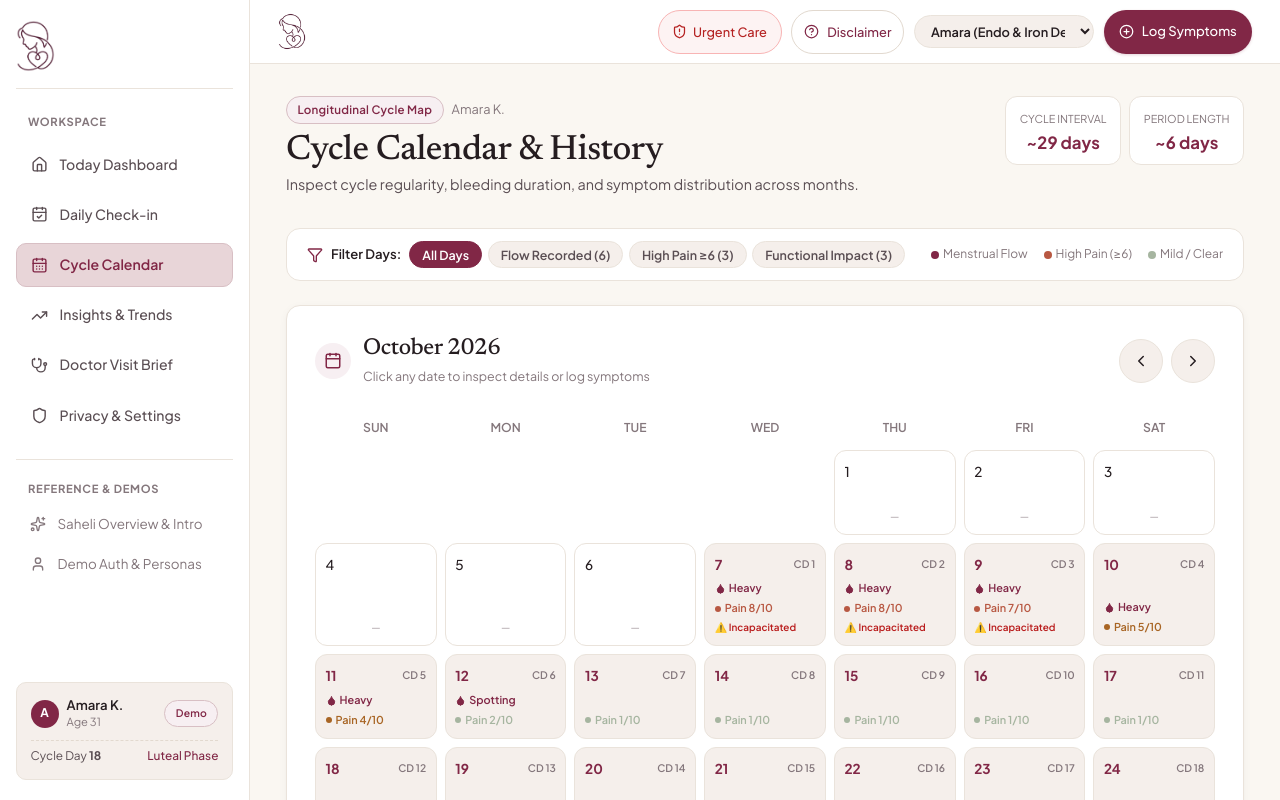
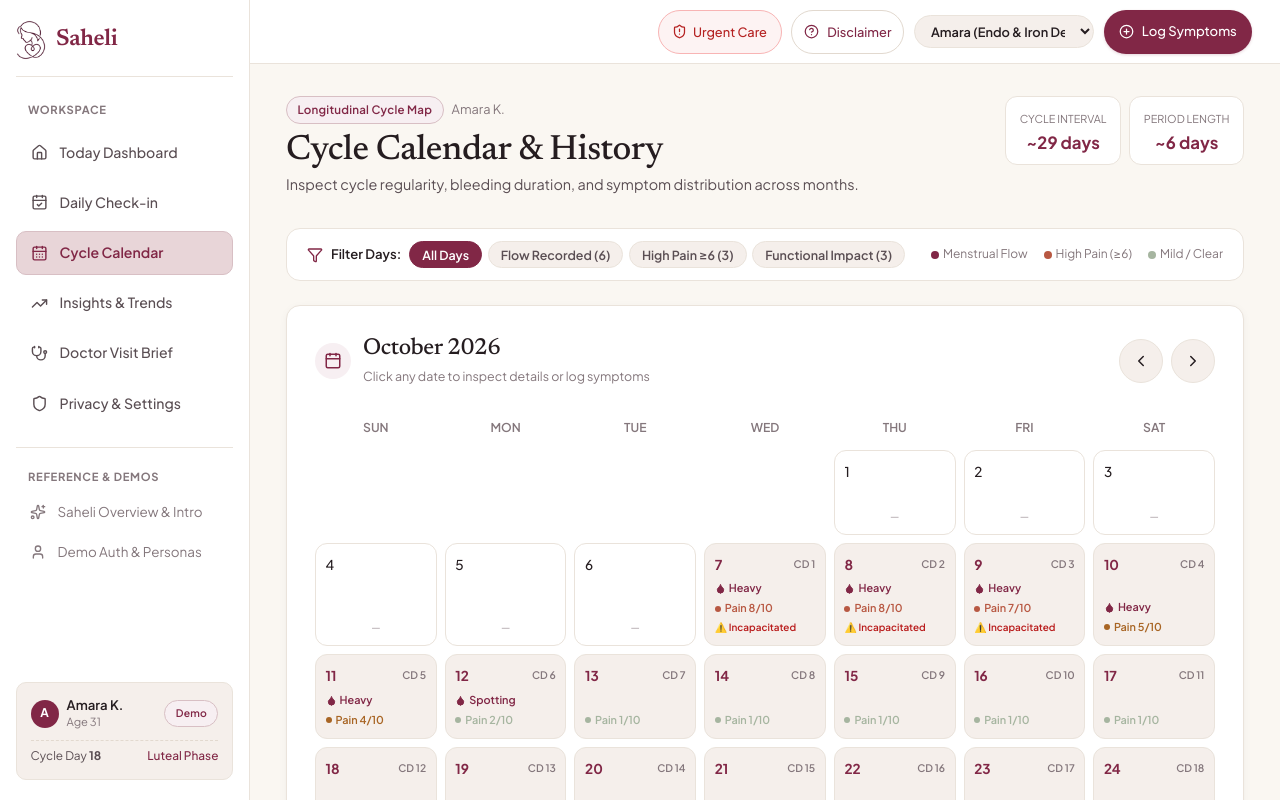
Before and after one commit to gaurisul/saheli-womens-health, a React (Vite) app: page /calendar in a window 1280 px wide. Shown: the top 800 px of the page. Built offline with nearby package versions, Linux system fonts and the light colour scheme.

Commit message:
change in saheli name

```diff
--- /dev/null
+++ b/src/components/common/BrandLogo.jsx
@@ -0,0 +1,115 @@
+import React from 'react';
+import { Link } from 'react-router-dom';
+
+/**
+ * Reusable BrandLogo component for Saheli.
+ * Displays the existing Saheli logo and "Saheli" brand name beside it
+ * using the warm ivory, burgundy, and blush-pink design system with editorial serif typography.
+ */
+export default function BrandLogo({
+  to = '/',
+  size = 'md',
+  showText = true,
+  imgHeight,
+  fontSize,
+  gap,
+  className = '',
+  style = {},
+  imgStyle = {},
+  textStyle = {},
+  onClick,
+  alt = 'Saheli logo',
+  ...rest
+}) {
+  // Preset sizes matching Saheli design tokens & responsive contexts
+  const sizeMap = {
+    sm: {
+      height: 32,
+      fontSize: '1.25rem',
+      gap: '0.5rem',
+    },
+    md: {
+      height: 38,
+      fontSize: '1.5rem',
+      gap: '0.65rem',
+    },
+    sidebar: {
+      height: 40,
+      fontSize: '1.45rem',
+      gap: '0.65rem',
+    },
+    lg: {
+      height: 48,
+      fontSize: '1.75rem',
+      gap: '0.75rem',
+    },
+  };
+
+  const currentSize = sizeMap[size] || sizeMap.md;
+  const resolvedHeight = imgHeight || currentSize.height;
+  const resolvedFontSize = fontSize || currentSize.fontSize;
+  const resolvedGap = gap || currentSize.gap;
+
+  const content = (
+    <div
+      className={`saheli-brand-logo ${className}`}
+      style={{
+        display: 'inline-flex',
+        alignItems: 'center',
+        gap: resolvedGap,
+        userSelect: 'none',
+        ...style,
+      }}
+      {...rest}
+    >
+      <img
+        src="/logo.png"
+        alt={alt}
+        style={{
+          height: typeof resolvedHeight === 'number' ? `${resolvedHeight}px` : resolvedHeight,
+          width: 'auto',
+          objectFit: 'contain',
+          display: 'block',
+          flexShrink: 0,
+          ...imgStyle,
+        }}
+      />
+      {showText && (
+        <span
+          className="saheli-brand-text"
+          style={{
+            fontFamily: 'var(--font-serif)',
+            fontSize: resolvedFontSize,
+            fontWeight: 600,
+            color: 'var(--color-berry)',
+            letterSpacing: '-0.015em',
+            lineHeight: 1,
+            whiteSpace: 'nowrap',
+            ...textStyle,
+          }}
+        >
+          Saheli
+        </span>
+      )}
+    </div>
+  );
+
+  if (to) {
+    return (
+      <Link
+        to={to}
+        onClick={onClick}
+        aria-label="Saheli Home"
+        style={{
+          display: 'inline-flex',
+          alignItems: 'center',
+          textDecoration: 'none',
+        }}
+      >
+        {content}
+      </Link>
+    );
+  }
+
+  return content;
+}
--- a/src/components/common/Navbar.jsx
+++ b/src/components/common/Navbar.jsx
@@ -7,6 +7,7 @@ import {
   Menu
 } from 'lucide-react';
 import { useApp } from '../../context/AppContext';
+import BrandLogo from './BrandLogo';
 
 export default function Navbar() {
   const {
@@ -37,8 +38,8 @@ export default function Navbar() {
         .navbar-mobile-toggle {
           display: none;
         }
-        .navbar-brand-desktop {
-          display: flex;
+        .navbar-brand-mobile {
+          display: none;
         }
         .navbar-btn-text {
           display: inline;
@@ -50,16 +51,24 @@ export default function Navbar() {
           .navbar-mobile-toggle {
             display: inline-flex !important;
           }
-          .navbar-brand-desktop {
-            display: none !important;
+          .navbar-brand-mobile {
+            display: inline-flex !important;
+            align-items: center;
           }
           .navbar-btn-text {
             display: none !important;
           }
         }
+        @media (max-width: 480px) {
+          .navbar-persona-select select {
+            max-width: 120px !important;
+            font-size: 0.72rem !important;
+            padding: 0.35rem 0.5rem !important;
+          }
+        }
       `}</style>
 
-      {/* Left Area: Mobile Drawer Toggle + Brand */}
+      {/* Left Area: Mobile Drawer Toggle + Brand (displayed on mobile header; desktop brand is in the sidebar) */}
       <div style={{ display: 'flex', alignItems: 'center', gap: '0.75rem' }}>
         <button
           type="button"
@@ -77,26 +86,9 @@ export default function Navbar() {
           <Menu size={20} />
         </button>
 
-        <Link
-          to="/"
-          style={{
-            display: 'inline-flex',
-            alignItems: 'center',
-            textDecoration: 'none'
-          }}
-          aria-label="Home"
-        >
-          <img
-            src="/logo.png"
-            alt="Logo"
-            style={{
-              height: '38px',
-              width: 'auto',
-              objectFit: 'contain',
-              display: 'block'
-            }}
-          />
-        </Link>
+        <div className="navbar-brand-mobile">
+          <BrandLogo to="/" size="sm" />
+        </div>
       </div>
 
       {/* Right controls */}
--- a/src/components/common/Sidebar.jsx
+++ b/src/components/common/Sidebar.jsx
@@ -12,6 +12,7 @@ import {
   Sparkles
 } from 'lucide-react';
 import { useApp } from '../../context/AppContext';
+import BrandLogo from './BrandLogo';
 
 export default function Sidebar() {
   const { currentProfile, profileId, isMobileNavDrawerOpen, setIsMobileNavDrawerOpen } = useApp();
@@ -57,26 +58,11 @@ export default function Sidebar() {
     >
       {/* Brand Logo & Mobile Close */}
       <div style={{ display: 'flex', alignItems: 'center', justifyContent: 'space-between', borderBottom: '1px solid var(--border-card)', paddingBottom: '1rem' }}>
-        <Link
+        <BrandLogo
           to="/"
           onClick={handleNavClick}
-          style={{
-            display: 'inline-flex',
-            alignItems: 'center',
-            textDecoration: 'none'
-          }}
-        >
-          <img
-            src="/logo.png"
-            alt="Logo"
-            style={{
-              height: '52px',
-              width: 'auto',
-              objectFit: 'contain',
-              display: 'block'
-            }}
-          />
-        </Link>
+          size="sidebar"
+        />
 
         {/* Mobile Close Button */}
         <button
--- a/src/pages/AuthPage.jsx
+++ b/src/pages/AuthPage.jsx
@@ -2,6 +2,7 @@ import React, { useState } from 'react';
 import { useNavigate, Link } from 'react-router-dom';
 import { Lock, Mail, User, Eye, EyeOff, ShieldCheck, ArrowRight, Sparkles } from 'lucide-react';
 import { useApp } from '../context/AppContext';
+import BrandLogo from '../components/common/BrandLogo';
 
 export default function AuthPage({ isSignUp = false }) {
   const [activeTab, setActiveTab] = useState(isSignUp ? 'signup' : 'login');
@@ -38,18 +39,7 @@ export default function AuthPage({ isSignUp = false }) {
     <div style={{ backgroundColor: 'var(--bg-primary)', minHeight: '100vh', display: 'flex', flexDirection: 'column' }}>
       {/* Header */}
       <div style={{ padding: '1.25rem 2rem', borderBottom: '1px solid var(--border-card)', backgroundColor: 'var(--bg-card)', display: 'flex', justifyContent: 'space-between', alignItems: 'center' }}>
-        <Link to="/" style={{ display: 'inline-flex', alignItems: 'center', textDecoration: 'none' }}>
-          <img
-            src="/logo.png"
-            alt="Logo"
-            style={{
-              height: '46px',
-              width: 'auto',
-              objectFit: 'contain',
-              display: 'block'
-            }}
-          />
-        </Link>
+        <BrandLogo to="/" size="md" />
         <Link to="/dashboard" className="btn btn-outline" style={{ fontSize: '0.8rem' }}>
           Skip to Dashboard →
         </Link>
--- a/src/pages/LandingPage.jsx
+++ b/src/pages/LandingPage.jsx
@@ -14,6 +14,7 @@ import {
   Printer
 } from 'lucide-react';
 import { useApp } from '../context/AppContext';
+import BrandLogo from '../components/common/BrandLogo';
 
 const CURRENT_YEAR = new Date().getFullYear();
 
@@ -193,33 +194,8 @@ export default function LandingPage() {
       >
         <div style={{ maxWidth: '1240px', margin: '0 auto', display: 'flex', justifyContent: 'space-between', alignItems: 'center', width: '100%' }}>
 
-          {/* Logo & Separate Serif Wordmark */}
-          <Link
-            to="/"
-            style={{ display: 'inline-flex', alignItems: 'center', gap: '0.65rem', textDecoration: 'none' }}
-            aria-label="Saheli Home"
-          >
-            <img
-              src="/logo.png"
-              alt="Saheli Logo"
-              style={{
-                height: '38px',
-                width: 'auto',
-                objectFit: 'contain',
-                display: 'block'
-              }}
-            />
-            <span style={{
-              fontFamily: 'var(--font-serif)',
-              fontSize: '1.5rem',
-              fontWeight: 600,
-              color: 'var(--color-berry)',
-              letterSpacing: '-0.015em',
-              lineHeight: 1
-            }}>
-              Saheli
-            </span>
-          </Link>
+          {/* Brand Logo & Wordmark */}
+          <BrandLogo to="/" size="md" />
 
           {/* Minimal Navigation Links: Features, How It Works, Privacy, Sign In, Get Started */}
           <nav className="landing-nav-links">
@@ -894,11 +870,7 @@ export default function LandingPage() {
             {/* Col 1: Brand & Logo */}
             <div>
               <div style={{ display: 'flex', alignItems: 'center', marginBottom: '1rem' }}>
-                <img
-                  src="/logo.png"
-                  alt="Logo"
-                  style={{ height: '44px', width: 'auto', objectFit: 'contain', display: 'block' }}
-                />
+                <BrandLogo to="/" size="md" />
               </div>
               <p style={{ fontSize: '0.84rem', color: 'var(--text-secondary)', lineHeight: 1.6, maxWidth: '300px' }}>
                 Symptom-to-Clinician Bridge for Women's Health. Converting daily symptom logs into cycle-synchronized clinical evidence for productive consultations.
```
